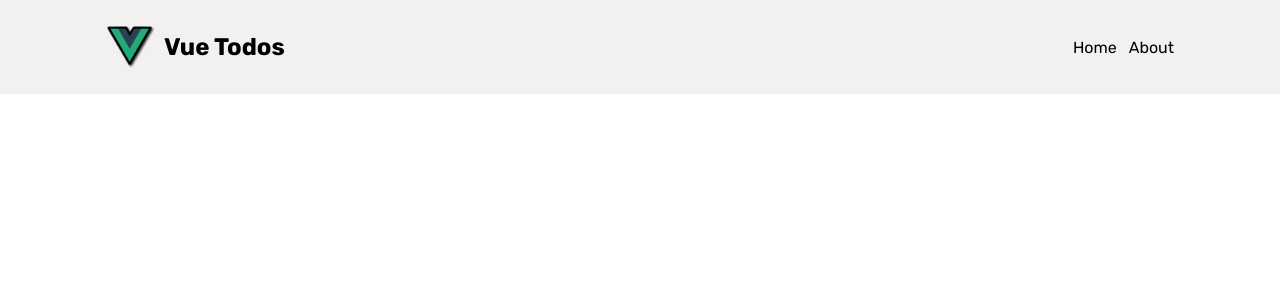
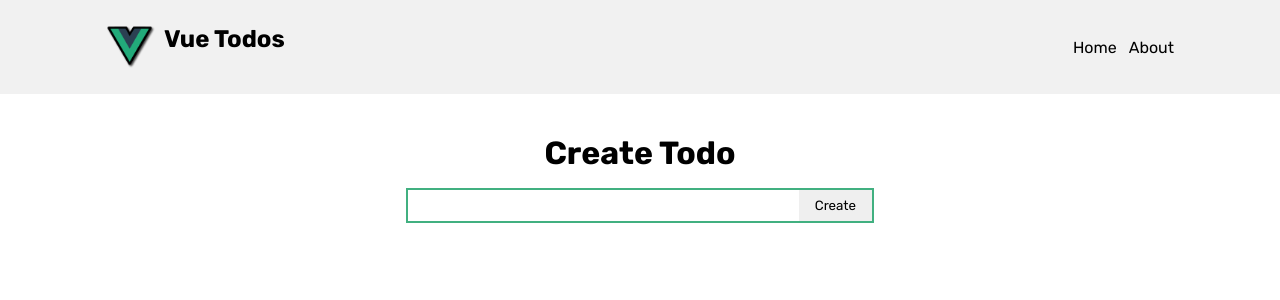
Before and after one commit to blessedmadukoma/vue-todo, a Vue app: page / in a window 1280 px wide. Shown: the top 300 px of the page. Built offline with nearby package versions, Linux system fonts and the light colour scheme.

Commit message:
created UI for adding todos

```diff
--- /dev/null
+++ b/src/components/TodoCreator.vue
@@ -0,0 +1,37 @@
+<script setup>
+
+</script>
+
+<template>
+ <div class="input-wrap">
+  <input type="text">
+  <button>Create</button>
+ </div>
+</template>
+
+<style lang="scss" scoped>
+.input-wrap {
+ display: flex;
+ transition: 250ms ease;
+ border: 2px solid #41b080;
+
+ &:focus-within {
+  box-shadow: 0 -4px 6px -1px rgb(0 0 0 / 0.1), 0 -2px 4px -2px rgb(0 0 0 / 0.1)
+ }
+
+ input {
+  width: 100%;
+  padding: 8px 6px;
+  border: none;
+
+  &:focus {
+   outline: none;
+  }
+ }
+
+ button {
+  padding: 8px 16px;
+  border: none;
+ }
+}
+</style>
--- a/src/router/index.js
+++ b/src/router/index.js
@@ -1,23 +1,23 @@
-import { createRouter, createWebHistory } from 'vue-router'
-import HomeView from '../views/HomeView.vue'
+import { createRouter, createWebHistory } from "vue-router";
+import TodosView from "../views/TodosView.vue";
 
 const router = createRouter({
   history: createWebHistory(import.meta.env.BASE_URL),
   routes: [
     {
-      path: '/',
-      name: 'home',
-      component: HomeView
+      path: "/",
+      name: "home",
+      component: TodosView,
     },
     {
-      path: '/about',
-      name: 'about',
+      path: "/about",
+      name: "about",
       // route level code-splitting
       // this generates a separate chunk (About.[hash].js) for this route
       // which is lazy-loaded when the route is visited.
-      component: () => import('../views/AboutView.vue')
-    }
-  ]
-})
+      component: () => import("../views/AboutView.vue"),
+    },
+  ],
+});
 
-export default router
+export default router;
--- a/src/views/HomeView.vue
+++ /dev/null
@@ -1,9 +0,0 @@
-<script setup>
-
-</script>
-
-<template>
-  <main>
-
-  </main>
-</template>
--- /dev/null
+++ b/src/views/TodosView.vue
@@ -0,0 +1,27 @@
+<script setup>
+import TodoCreator from '@/components/TodoCreator.vue'
+
+</script>
+
+<template>
+  <main>
+    <h1>Create Todo</h1>
+    <TodoCreator />
+  </main>
+</template>
+
+<style lang="scss">
+main {
+  display: flex;
+  flex-direction: column;
+  max-width: 500px;
+  width: 100%;
+  margin: 0 auto;
+  padding: 40px 16px;
+}
+
+h1 {
+  margin-bottom: 16px;
+  text-align: center;
+}
+</style>
```
